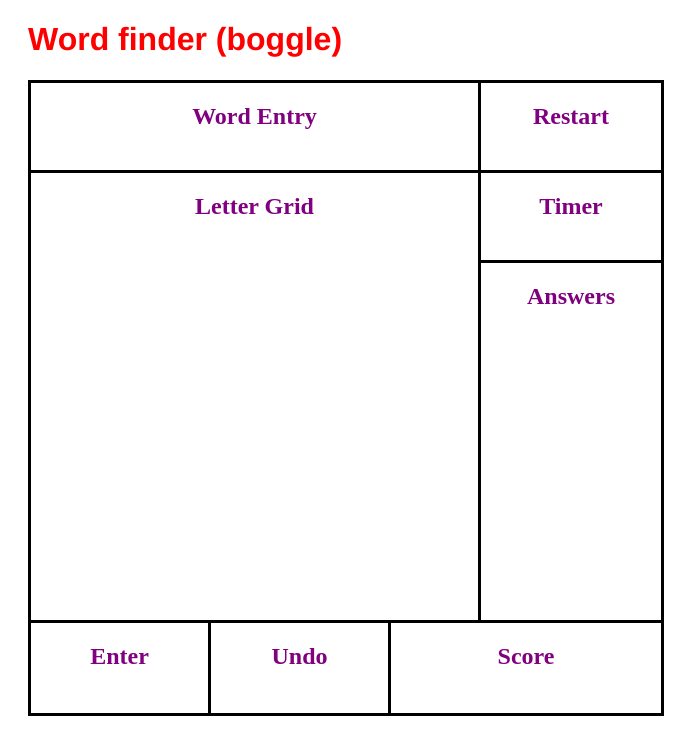
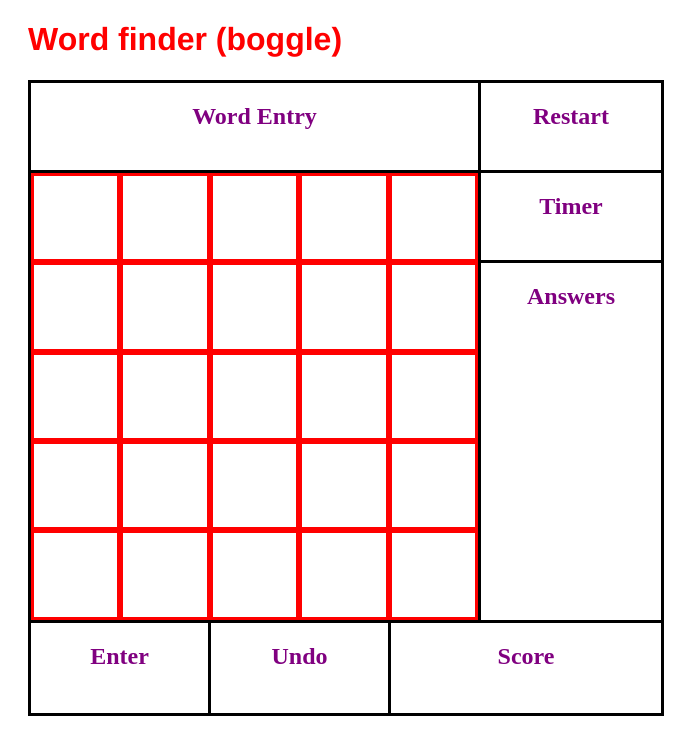
Before and after one commit to dmwspace/word-finder, a React (Vite) app: page / in a window 1280 px wide. Shown: the top 754 px of the page, without its empty margins (0-699 px from the left). Built offline with nearby package versions, Linux system fonts and the light colour scheme.

Commit message:
letter grid

```diff
--- a/src/components/container.jsx
+++ b/src/components/container.jsx
@@ -1,13 +1,40 @@
-
+import Hooks from "../hooks/hooks.jsx"
 
 function Container() {
+
 
     return (
         <>
             <div id="container">
                 <div id="word-entry"><h2>Word Entry</h2></div>
                 <div id="restart"><h2>Restart</h2></div>
-                <div id="letter-grid"><h2>Letter Grid</h2></div>
+                <div id="letter-grid">
+                    <div class="tile"></div>
+                    <div class="tile"></div>
+                    <div class="tile"></div>
+                    <div class="tile"></div>
+                    <div class="tile"></div>
+                    <div class="tile"></div>
+                    <div class="tile"></div>
+                    <div class="tile"></div>
+                    <div class="tile"></div>
+                    <div class="tile"></div>
+                    <div class="tile"></div>
+                    <div class="tile"></div>
+                    <div class="tile"></div>
+                    <div class="tile"></div>
+                    <div class="tile"></div>
+                    <div class="tile"></div>
+                    <div class="tile"></div>
+                    <div class="tile"></div>
+                    <div class="tile"></div>
+                    <div class="tile"></div>
+                    <div class="tile"></div>
+                    <div class="tile"></div>
+                    <div class="tile"></div>
+                    <div class="tile"></div>
+                    <div class="tile"></div>
+                </div>
                 <div id="timer"><h2>Timer</h2></div>
                 <div id="answers"><h2>Answers</h2></div>
                 <div id="enter"><h2>Enter</h2></div>
--- a/src/hooks/hooks.jsx
+++ b/src/hooks/hooks.jsx
@@ -1,4 +1,4 @@
-function Hooks() {
+export default function Hooks() {
 
     letterCubes = [
         ['r', 'y', 'f', 'a', 'i', 's'],
@@ -27,6 +27,6 @@ function Hooks() {
         ['d', 'h', 'n', 'd', 'o', 't'],
         ['m', 'a', 'n', 'g', 'e', 'n']
     ]
+
+
 }
-
-export default Hooks
--- a/src/styles.css
+++ b/src/styles.css
@@ -37,6 +37,9 @@ h2 {
     border-right: solid;
     grid-row: 2 / 7;
     grid-column: 1 / 6;
+    display: grid;
+    grid-template-columns: repeat(5, 1fr);
+    grid-template-rows: repeat(5, 1fr);
 }
 
 #timer {
@@ -67,3 +70,9 @@ h2 {
     grid-column: 5 / 8;
     grid-row: 7 / 8;
 }
+
+.tile {
+    border-style: solid;
+    border-color: red;
+
+}
```
